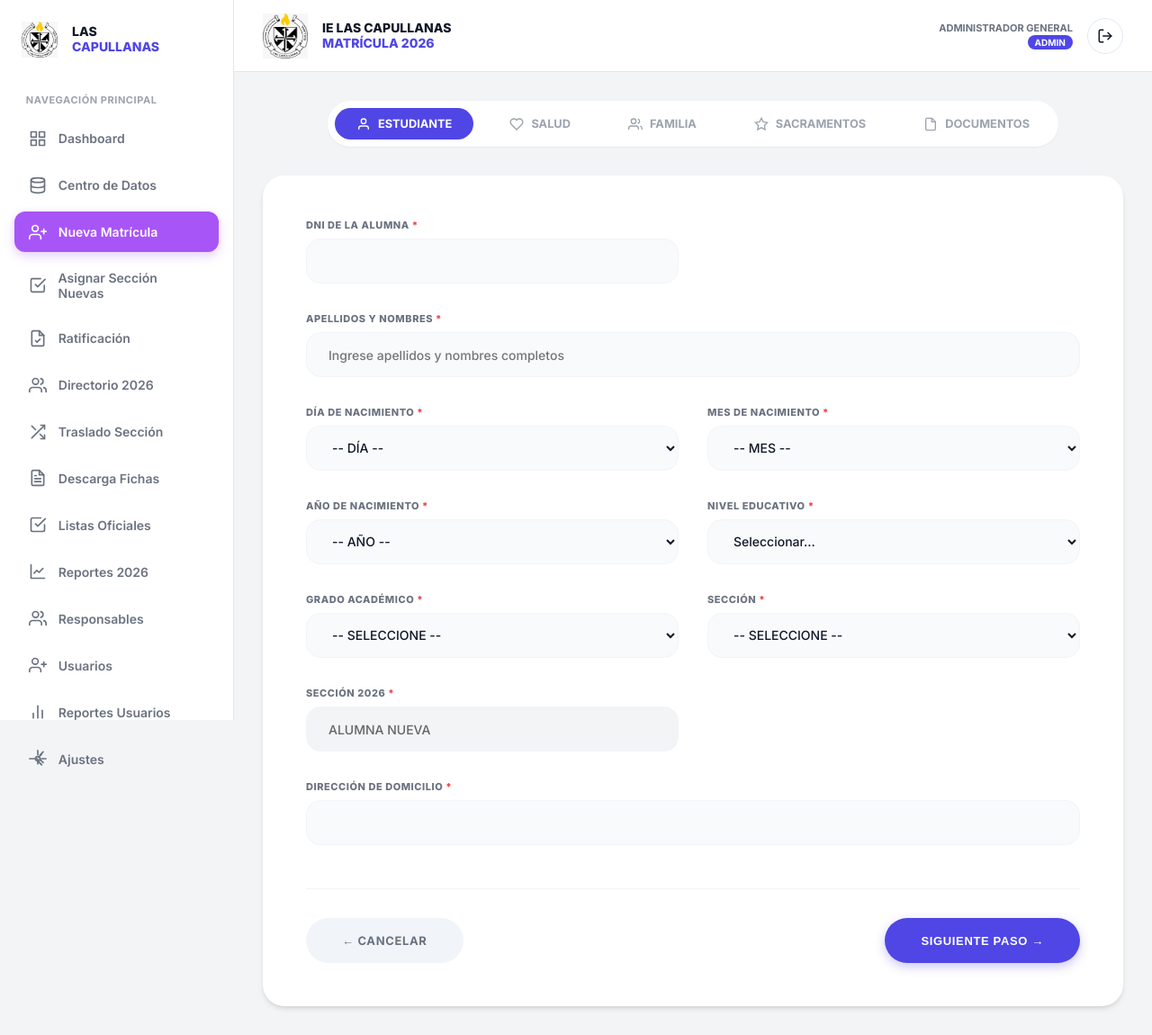
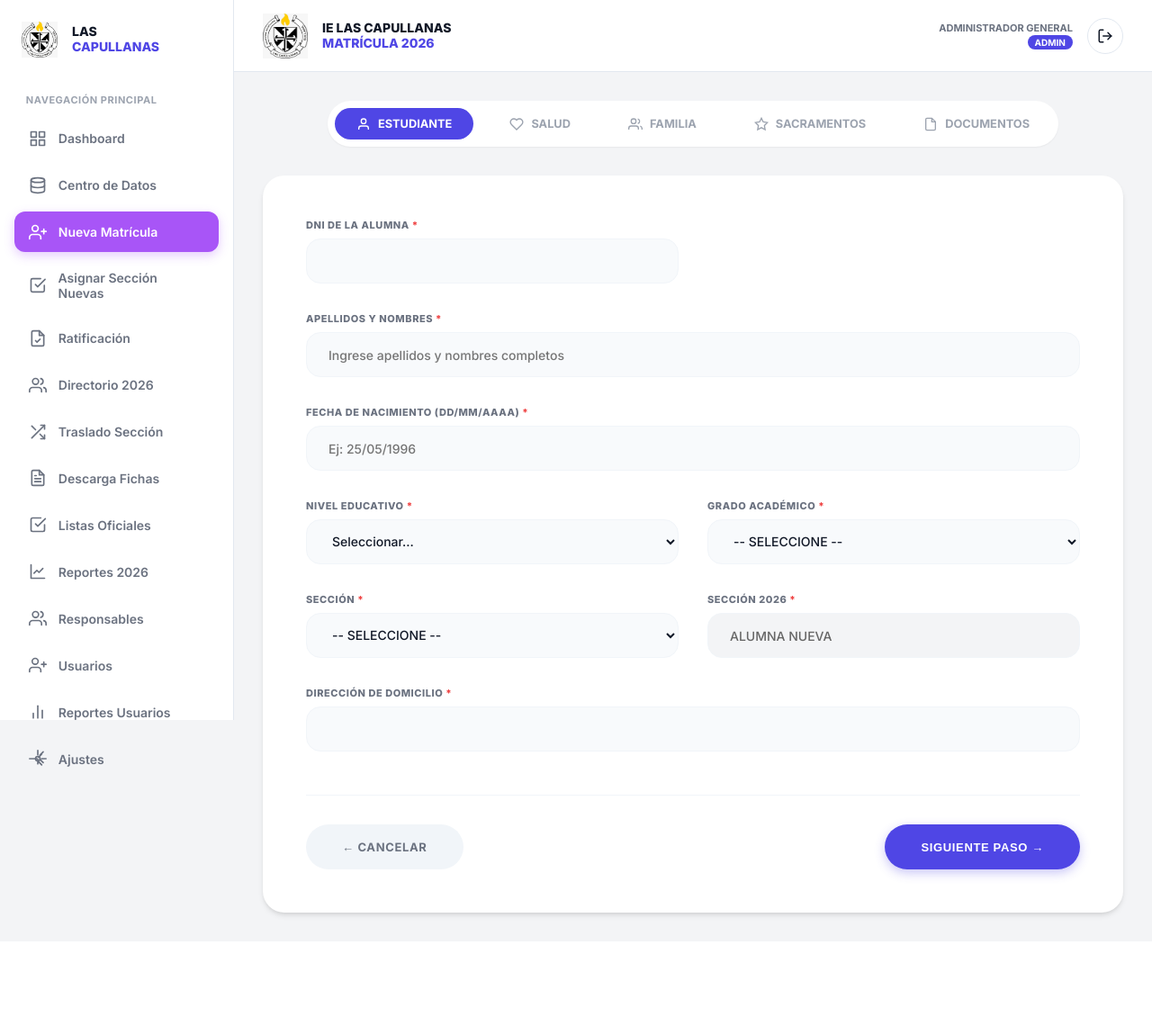
Before and after one commit to Minicodeveloper/Colegio, a PHP site: page /nueva_matricula.php in a window 1280 px wide. Shown: the whole page at 90% size. After the commit the page ends 1023 px from the top, so only its background shows below. Run offline with PHP 8.4, Linux system fonts and the light colour scheme; a stand-in replaces the project's code that opens the database connection.

Commit message:
Directorio ordenado por apellidos y Fecha de Nacimiento unificada a input texto

```diff
--- a/directorio.php
+++ b/directorio.php
@@ -14,7 +14,7 @@ $where = [];
 $params = [];
 
 if ($search) {
-    $where[] = "(e.dni LIKE ? OR CONCAT(e.nombres, ' ', e.apellido_paterno, ' ', e.apellido_materno) LIKE ?)";
+    $where[] = "(e.dni LIKE ? OR CONCAT(e.apellido_paterno, ' ', e.apellido_materno, ' ', e.nombres) LIKE ?)";
     $params[] = "%$search%";
     $params[] = "%$search%";
 }
@@ -33,10 +33,10 @@ if ($seccion_filter) {
 
 $whereClause = $where ? 'WHERE ' . implode(' AND ', $where) : '';
 $estudiantes = fetchAll(
-    "SELECT e.*, CONCAT(e.nombres, ' ', e.apellido_paterno, ' ', e.apellido_materno) as nombre_completo
+    "SELECT e.*, CONCAT(e.apellido_paterno, ' ', e.apellido_materno, ', ', e.nombres) as nombre_completo
      FROM estudiantes e
      $whereClause
-     ORDER BY e.grado, e.seccion, e.apellido_paterno",
+     ORDER BY e.apellido_paterno, e.apellido_materno, e.nombres ASC",
     $params
 );
 ?>
--- a/nueva_matricula.php
+++ b/nueva_matricula.php
@@ -55,9 +55,14 @@ if ($_SERVER['REQUEST_METHOD'] === 'POST') {
             $est = $_SESSION['nueva_matricula']['estudiante'];
 
             // Combinar día, mes y año en formato YYYY-MM-DD
-            if (isset($est['dia_nacimiento']) && isset($est['mes_nacimiento']) && isset($est['anio_nacimiento'])) {
-                $fecha_nacimiento = $est['anio_nacimiento'] . '-' . $est['mes_nacimiento'] . '-' . $est['dia_nacimiento'];
-            } else {
+            // Procesar fecha de nacimiento desde formato DD/MM/AAAA
+            $fecha_nacimiento = $est['fecha_nacimiento'] ?? '';
+            if (strpos($fecha_nacimiento, '/') !== false) {
+                $partes = explode('/', $fecha_nacimiento);
+                if (count($partes) == 3) {
+                    $fecha_nacimiento = $partes[2] . '-' . $partes[1] . '-' . $partes[0];
+                }
+            }
                 // Fallback para compatibilidad con formato antiguo
                 $fecha_nacimiento = $est['fecha_nacimiento'] ?? '';
                 if (strpos($fecha_nacimiento, '/') !== false) {
@@ -66,7 +71,7 @@ if ($_SERVER['REQUEST_METHOD'] === 'POST') {
                         $fecha_nacimiento = $partes[2] . '-' . $partes[1] . '-' . $partes[0];
                     }
                 }
-            }
+
 
 
             $estudiante_id = insert(
@@ -175,44 +180,20 @@ $data = $_SESSION['nueva_matricula'];
                     <input type="hidden" name="apellido_materno" value="">
                     <input type="hidden" name="nombres" value="">
                 </div>
-                <div class="form-group">
-                    <label class="form-label required">DÍA DE NACIMIENTO</label>
-                    <select name="dia_nacimiento" class="form-control" required>
-                        <option value="">-- DÍA --</option>
-                        <?php
-                        $dia_actual = isset($data['estudiante']['fecha_nacimiento']) ? date('d', strtotime($data['estudiante']['fecha_nacimiento'])) : '';
-                        for($d = 1; $d <= 31; $d++):
-                            $dia_val = str_pad($d, 2, '0', STR_PAD_LEFT);
-                        ?>
-                            <option value="<?php echo $dia_val; ?>" <?php echo $dia_actual == $dia_val ? 'selected' : ''; ?>><?php echo $d; ?></option>
-                        <?php endfor; ?>
-                    </select>
-                </div>
-                <div class="form-group">
-                    <label class="form-label required">MES DE NACIMIENTO</label>
-                    <select name="mes_nacimiento" class="form-control" required>
-                        <option value="">-- MES --</option>
-                        <?php
-                        $mes_actual = isset($data['estudiante']['fecha_nacimiento']) ? date('m', strtotime($data['estudiante']['fecha_nacimiento'])) : '';
-                        $meses = ['01' => 'Enero', '02' => 'Febrero', '03' => 'Marzo', '04' => 'Abril', '05' => 'Mayo', '06' => 'Junio',
-                                  '07' => 'Julio', '08' => 'Agosto', '09' => 'Septiembre', '10' => 'Octubre', '11' => 'Noviembre', '12' => 'Diciembre'];
-                        foreach($meses as $num => $nombre):
-                        ?>
-                            <option value="<?php echo $num; ?>" <?php echo $mes_actual == $num ? 'selected' : ''; ?>><?php echo $nombre; ?></option>
-                        <?php endforeach; ?>
-                    </select>
-                </div>
-                <div class="form-group">
-                    <label class="form-label required">AÑO DE NACIMIENTO</label>
-                    <select name="anio_nacimiento" class="form-control" required>
-                        <option value="">-- AÑO --</option>
-                        <?php
-                        $anio_actual = isset($data['estudiante']['fecha_nacimiento']) ? date('Y', strtotime($data['estudiante']['fecha_nacimiento'])) : '';
-                        for($a = date('Y'); $a >= date('Y') - 20; $a--):
-                        ?>
-                            <option value="<?php echo $a; ?>" <?php echo $anio_actual == $a ? 'selected' : ''; ?>><?php echo $a; ?></option>
-                        <?php endfor; ?>
-                    </select>
+                <div class="form-group full-width">
+                    <label class="form-label required">FECHA DE NACIMIENTO (DD/MM/AAAA)</label>
+                    <?php
+                    $fecha_mostrar = '';
+                    if (!empty($data['estudiante']['fecha_nacimiento'])) {
+                        // Si ya está en formato Y-m-d, convertir a d/m/Y
+                        if (strpos($data['estudiante']['fecha_nacimiento'], '-') !== false) {
+                            $fecha_mostrar = date('d/m/Y', strtotime($data['estudiante']['fecha_nacimiento']));
+                        } else {
+                            $fecha_mostrar = $data['estudiante']['fecha_nacimiento'];
+                        }
+                    }
+                    ?>
+                    <input type="text" name="fecha_nacimiento" class="form-control" value="<?php echo $fecha_mostrar; ?>" required placeholder="Ej: 25/05/1996" maxlength="10" oninput="this.value = this.value.replace(/[^0-9\/]/g, '')">
                 </div>
                 <div class="form-group">
                     <label class="form-label required">NIVEL EDUCATIVO</label>
```
Also changed, not shown: ratificacion.php (+16 -40 lines).
